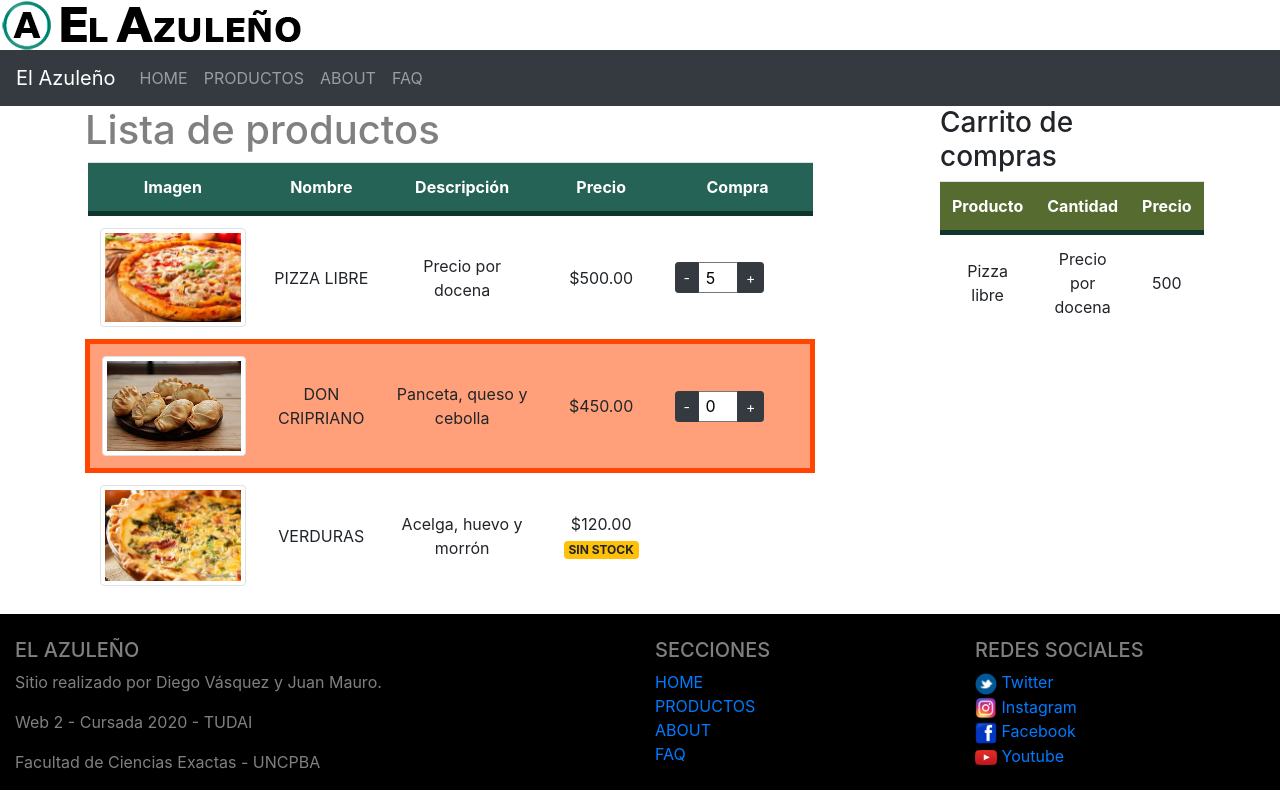
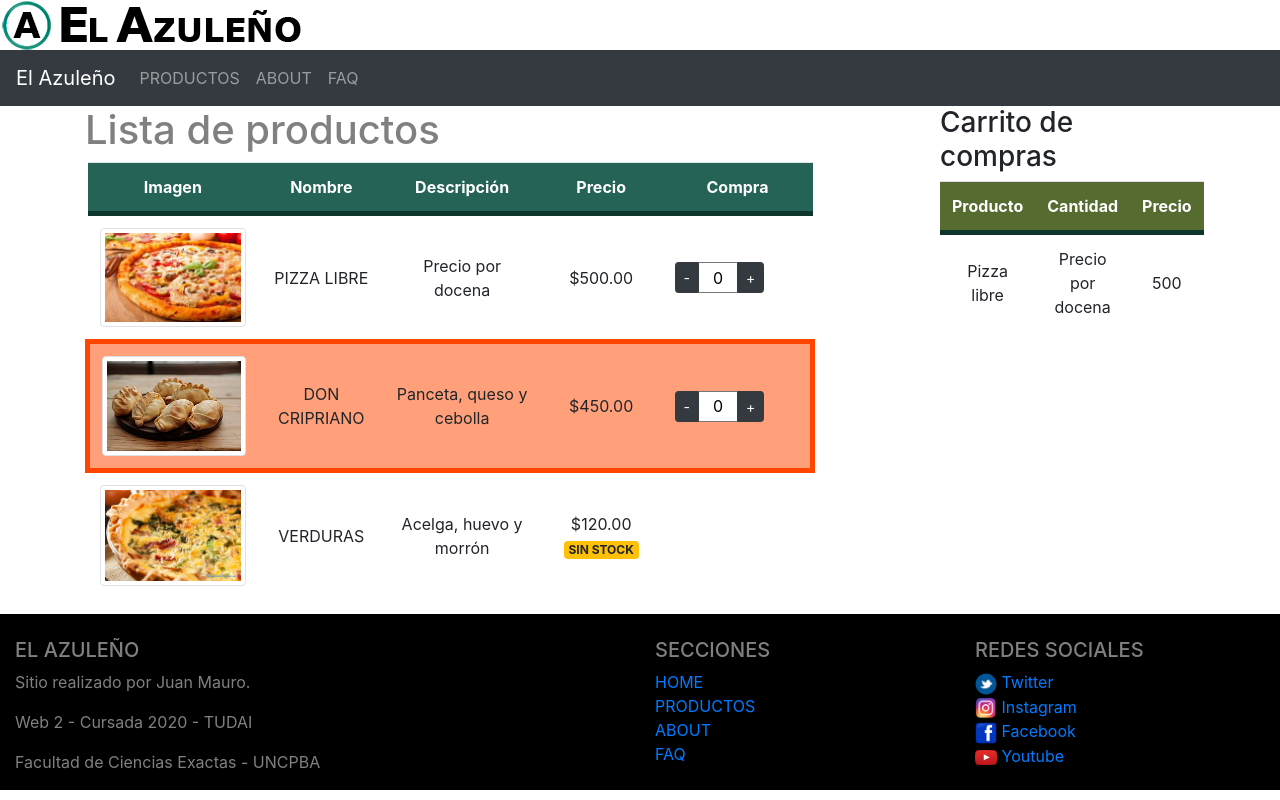
Before and after one commit to Juanemauro/angular-azuleniocomidas, an Angular app: page /productos in a window 1280 px wide. Built offline with nearby package versions, Linux system fonts and the light colour scheme.

Commit message:
Comunicación entre componentes. Alerta en ingresos de valores incorrectos.

```diff
--- a/src/app/app.component.html
+++ b/src/app/app.component.html
@@ -1,14 +1,12 @@
 <div><img src="assets/img/logo.png" alt="El Azuleño" class="logo"></div>
 <nav class="navbar navbar-expand-lg navbar-dark bg-dark">
-  <a class="navbar-brand">{{title}}</a>
-  <button class="navbar-toggler" type="button" data-toggle="collapse" data-target="#navbarNav" aria-controls="navbarNav" aria-expanded="false" aria-label="Toggle navigation">
+  <a class="navbar-brand" [routerLink]="['home']">{{title}}</a>
+  <button class="navbar-toggler" type="button" data-toggle="collapse" data-target="#navbarNav" aria-controls="navbarNav"
+    aria-expanded="false" aria-label="Toggle navigation">
     <span class="navbar-toggler-icon"></span>
   </button>
   <div class="collapse navbar-collapse" id="navbarNav">
     <ul class="navbar-nav">
-      <li class="nav-item">
-        <a class="nav-link" [routerLink]="['home']">HOME</a>
-      </li>
       <li class="nav-item">
         <a class="nav-link" [routerLink]="['/productos']">PRODUCTOS</a>
       </li>
@@ -29,7 +27,7 @@
     <div class="row">
       <div class="col-md-6 mt-md-0 mt-3">
         <h5 class="text-uppercase">EL AZULEÑO</h5>
-            <p>Sitio realizado por Diego Vásquez y Juan Mauro.</p>
+        <p>Sitio realizado por Juan Mauro.</p>
         <p>Web 2 - Cursada 2020 - TUDAI </p>
         <p>Facultad de Ciencias Exactas - UNCPBA</p>
       </div>
@@ -46,10 +44,14 @@
       <div class="col-md-3 mb-md-0 mb-3">
         <h5 class="text-uppercase">REDES SOCIALES</h5>
         <ul class="list-unstyled">
-                <li> <a href="http://www.twitter.com/elazuleniocomidas"><img src="assets/img/logotwitter.png" class="logosredes"> Twitter </a></li>
-                <li> <a href="http://www.instagram.com/elazuleniocomidas"><img src="assets/img/logoinstagram.png" class="logosredes"> Instagram </a></li>
-                <li> <a href="http://www.Facebook.com/elazuleniocomidas"><img src="assets/img/logofacebook.png" class="logosredes"> Facebook </a></li>
-                <li> <a href="http://www.Youtube.com/elazuleniocomidas"><img src="assets/img/logoyoutube.png" class="logosredes"> Youtube </a></li>
+          <li> <a href="http://www.twitter.com/elazuleniocomidas"><img src="assets/img/logotwitter.png"
+                class="logosredes"> Twitter </a></li>
+          <li> <a href="http://www.instagram.com/elazuleniocomidas"><img src="assets/img/logoinstagram.png"
+                class="logosredes"> Instagram </a></li>
+          <li> <a href="http://www.Facebook.com/elazuleniocomidas"><img src="assets/img/logofacebook.png"
+                class="logosredes"> Facebook </a></li>
+          <li> <a href="http://www.Youtube.com/elazuleniocomidas"><img src="assets/img/logoyoutube.png"
+                class="logosredes"> Youtube </a></li>
         </ul>
       </div>
     </div>
--- a/src/app/app.module.ts
+++ b/src/app/app.module.ts
@@ -12,6 +12,7 @@ import { DeliveryAboutComponent } from './delivery-about/delivery-about.componen
 import { DeliveryAzulenioComponent } from './delivery-azulenio/delivery-azulenio.component';
 import { DeliveryFaqComponent } from './delivery-faq/delivery-faq.component';
 import { DeliveryHomeComponent } from './delivery-home/delivery-home.component';
+import { InputIntegerComponent } from './input-integer/input-integer.component';
 
 @NgModule({
   declarations: [
@@ -24,6 +25,7 @@ import { DeliveryHomeComponent } from './delivery-home/delivery-home.component';
     DeliveryAzulenioComponent,
     DeliveryFaqComponent,
     DeliveryHomeComponent,
+    InputIntegerComponent,
   ],
   imports: [
     BrowserModule,
--- /dev/null
+++ b/src/app/input-integer/input-integer.component.html
@@ -0,0 +1,11 @@
+<div class="input-group" >
+    <div class="input-group">
+        <div class="input-group-prepend">
+            <button class="btn btn-dark btn-sm" (click)="downQuantity()">-</button>
+        </div>
+        <input type="text" class="text-center" [(ngModel)]="quantity" (keyup)="changeQuantity($event)">
+        <div class="input-group-append">
+            <button class="btn btn-dark btn-sm" (click)="upQuantity()">+</button>
+        </div>
+    </div>
+</div>
--- /dev/null
+++ b/src/app/input-integer/input-integer.component.scss
@@ -0,0 +1,8 @@
+.clearance{
+	border: 5px solid orangered;
+	background-color: lightsalmon;
+}
+
+input {
+    max-width: 40px;
+}
--- /dev/null
+++ b/src/app/input-integer/input-integer.component.ts
@@ -0,0 +1,62 @@
+import { Component, EventEmitter, Input, OnInit, Output } from '@angular/core';
+import { Producto } from '../productos-list/Producto';
+
+
+@Component({
+  selector: 'app-input-integer',
+  templateUrl: './input-integer.component.html',
+  styleUrls: ['./input-integer.component.scss']
+})
+export class InputIntegerComponent implements OnInit {
+
+  constructor() { }
+
+  @Input()
+  quantity: number;
+
+  @Input()
+  max:number;
+
+  @Output()
+  quantityChange: EventEmitter<number> = new EventEmitter<number>() //tipo de objeto ----- esto es un emisor de eventos
+
+  @Output()
+  maxCantidad: EventEmitter<string> = new EventEmitter<string>()
+
+  ngOnInit(): void {
+  }
+
+  //Aumentar cantidad de un producto
+  upQuantity(): void{
+    if (this.quantity < this.max){
+      this.quantity++;
+      this.quantityChange.emit(this.quantity);
+    }else if (this.quantity == this.max){
+      this.maxCantidad.emit("Llegaste al máximo que podés comprar");
+    }
+
+  }
+  //Disminuir cantidad de un producto
+  downQuantity(): void{
+    if(this.quantity > 0){
+      this.quantity--;
+      this.quantityChange.emit(this.quantity);
+    }
+
+  }
+  changeQuantity(event) : void{
+
+    if (event.target.value >  this.max){
+      this.maxCantidad.emit("No puedes comprar más de "+(this.max)+" productos.");
+      event.target.value =  this.max;
+    }
+    if (event.target.value < 0){
+      this.maxCantidad.emit("El valor ingresado es incorrecto.");
+      event.target.value = 0;
+      this.quantity = event.target.value;
+    }
+    this.quantityChange.emit(event.target.value);
+
+  }
+
+}
--- a/src/app/productos-list/productos-list.component.html
+++ b/src/app/productos-list/productos-list.component.html
@@ -16,17 +16,7 @@
             <td>{{producto.description}}</td>
             <td>{{producto.price | currency}}<span class="badge badge-warning" *ngIf="producto.stock == 0">SIN STOCK</span></td>
             <td class="quantity">
-                <div class="input-group" *ngIf="producto.stock">
-                    <div class="input-group">
-                        <div class="input-group-prepend">
-                            <button class="btn btn-dark btn-sm" (click)="downQuantity(producto)">-</button>
-                        </div>
-                        <input type="number" class="text-center" [(ngModel)]="producto.quantity" (keyup)="changeQuantity($event, producto)">
-                        <div class="input-group-append">
-                            <button class="btn btn-dark btn-sm" (click)="upQuantity(producto)">+</button>
-                        </div>
-                    </div>
-                </div>
+                <app-input-integer [(quantity)]="producto.quantity" [max]="producto.stock" *ngIf="producto.stock" (maxCantidad)="maxCantidad($event)"></app-input-integer>
             </td>
         </tr>
     </tbody>
--- a/src/app/productos-list/productos-list.component.ts
+++ b/src/app/productos-list/productos-list.component.ts
@@ -16,7 +16,7 @@ export class ProductosListComponent implements OnInit {
             stock: 5,
             image: 'assets/img/pizza.jpeg',
             clearance: false,
-            quantity: 5,
+            quantity: 0,
           },
           {
             name: 'Don Cripriano',
@@ -42,24 +42,10 @@ export class ProductosListComponent implements OnInit {
 
   ngOnInit(): void {
   }
-  //Aumentar cantidad de un producto
-  upQuantity(producto: Producto): void{
-    if (producto.quantity < producto.stock)
-      producto.quantity++;
-  }
-  //Disminuir cantidad de un producto
-  downQuantity(producto: Producto): void{
-    if(producto.quantity > 0)
-      producto.quantity--;
-  }
-  changeQuantity({ event, producto }: { event; producto: Producto; }) : void{
-    if (event.target.value > producto.stock){
-      producto.quantity = producto.stock;
-    }
-    if (event.target.value < 0){
-      event.target.value = event.target.value*(-1);
-      producto.quantity = event.target.value;
-    }
+
+  maxCantidad(mensaje:string){
+    //console.log(mensaje);
+    alert(mensaje);
   }
 
 }
```
Also changed, not shown: 2 other files (tests, documents, lock files or other folders). Lines whose indentation alone changed are shown as unchanged.
